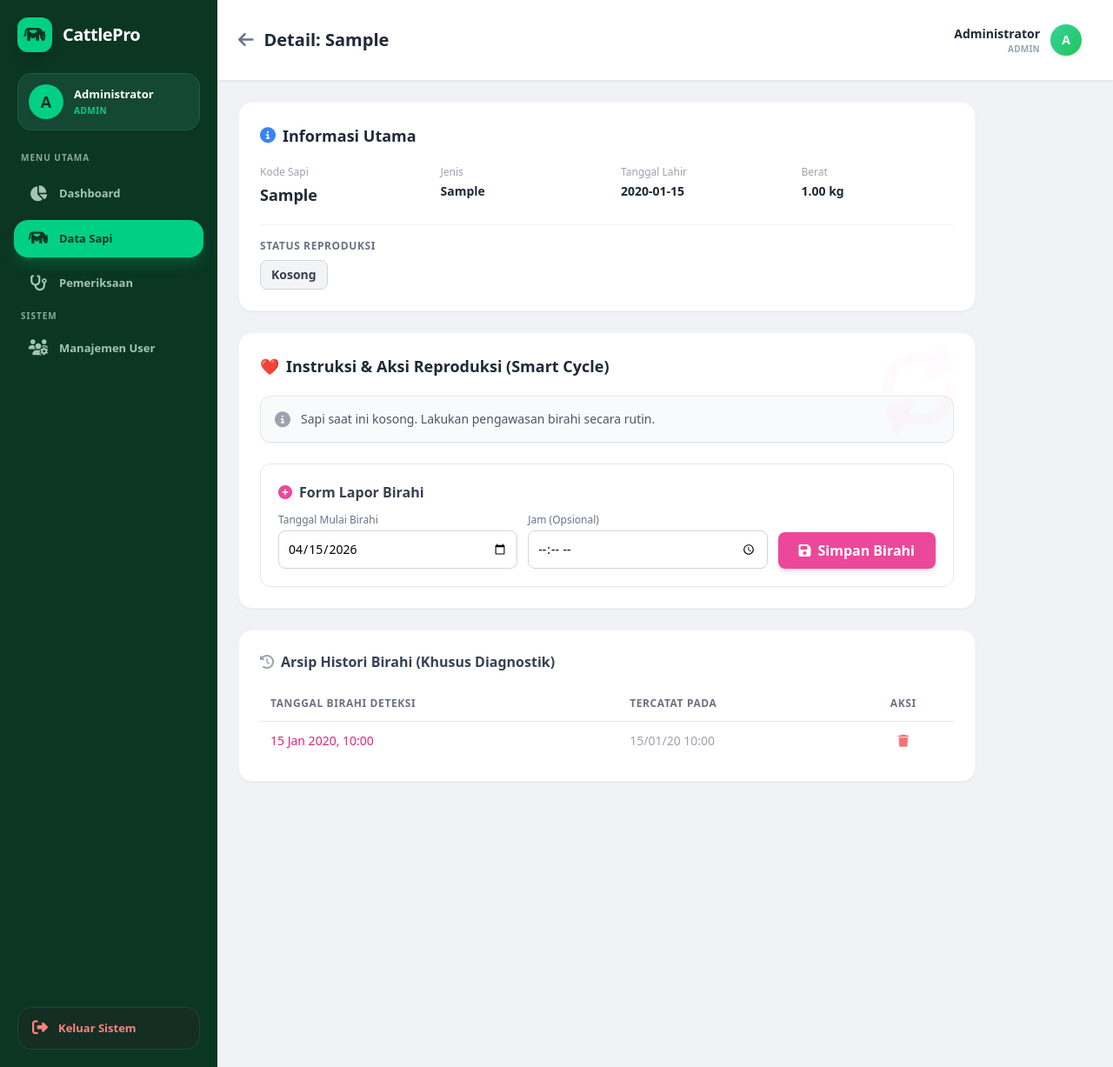
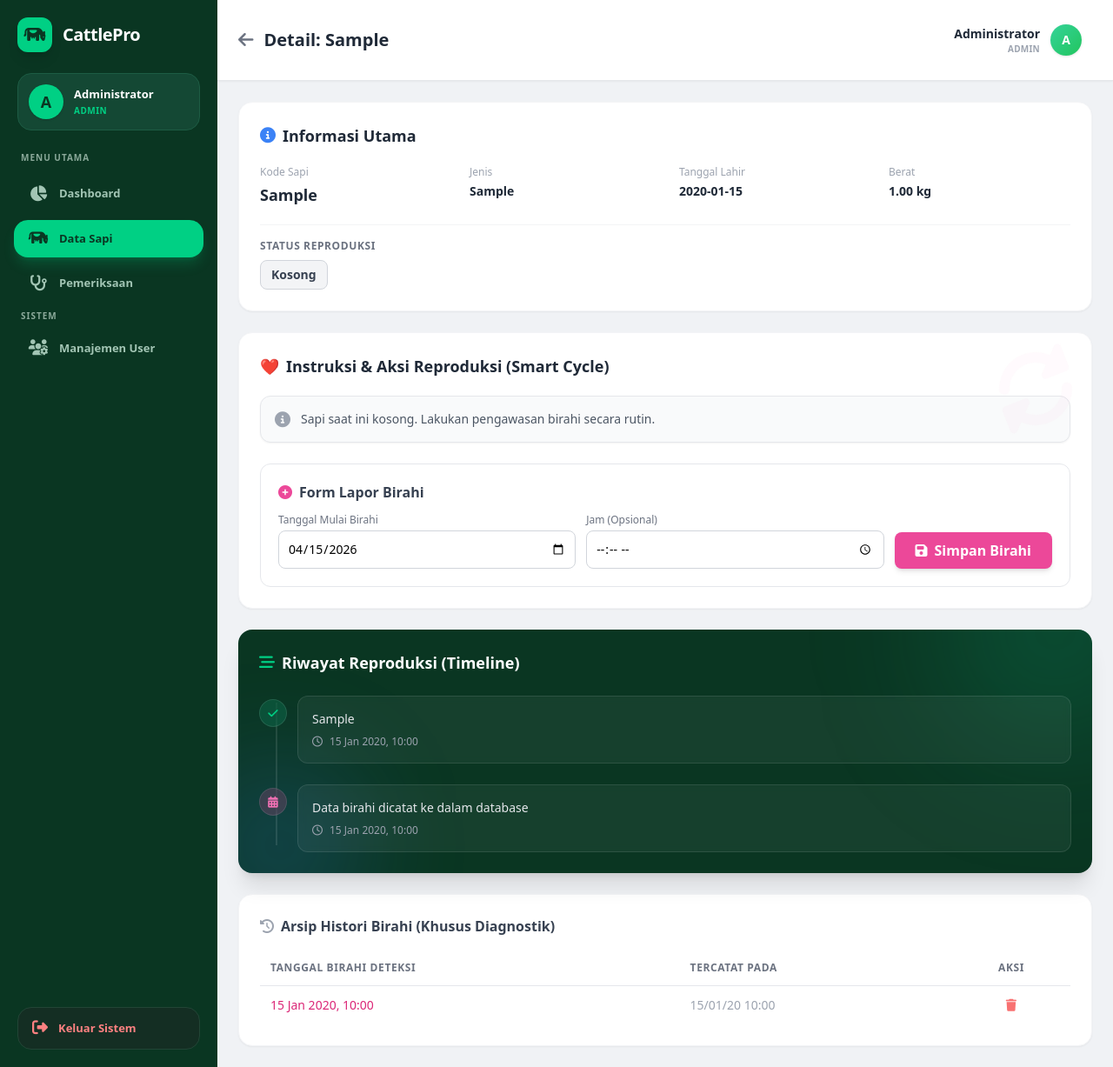
Before and after one commit to DANANGG28/cattlepro, a PHP site: page /detail_sapi.php?id=1 in a window 1280 px wide. Shown: the whole page at 87% size. Run offline with PHP 8.4, Linux system fonts and the light colour scheme; a user stored in the database is signed in; data comes from the database, SQL or seed files in the repository; tables that the repository leaves empty hold one stand-in row (values such as "Sample post"); some libraries are stand-ins or nearby versions.

Commit message:
refactor: implement PRG pattern for form submissions, add Sapi model, and update dashboard UI and activity logging

```diff
--- a/dashboard.php
+++ b/dashboard.php
@@ -102,7 +102,7 @@ foreach($semua_sapi as $key => $s) {
 $recent_sapi_table = array_slice($semua_sapi, 0, 5);
 
 // Get recent activities for the timeline log
-$recentActivities = $sapi->getRecentActivities(8)->fetchAll(PDO::FETCH_ASSOC);
+$recentActivities = $sapi->getRecentActivities(5)->fetchAll(PDO::FETCH_ASSOC);
 ?>
 
 <!DOCTYPE html>
@@ -173,7 +173,7 @@ $recentActivities = $sapi->getRecentActivities(8)->fetchAll(PDO::FETCH_ASSOC);
                     </div>
                     <span class="text-[10px] text-gray-400 font-medium">Perhatian</span>
                 </div>
-                <h3 class="text-xs sm:text-[13px] text-gray-500 font-semibold mb-1 truncate">Gagal Hamil</h3>
+                <h3 class="text-xs sm:text-[13px] text-gray-500 font-semibold mb-1 truncate"> Sapi Gagal Hamil</h3>
                 <div class="text-2xl sm:text-3xl font-bold text-slate-800"><?php echo $count_gagal_hamil; ?></div>
             </div>
 
@@ -209,7 +209,7 @@ $recentActivities = $sapi->getRecentActivities(8)->fetchAll(PDO::FETCH_ASSOC);
                     </div>
                     <span class="text-[10px] text-gray-400 font-medium">Sehat</span>
                 </div>
-                <h3 class="text-xs sm:text-[13px] text-gray-500 font-semibold mb-1">Sapi Bunting</h3>
+                <h3 class="text-xs sm:text-[13px] text-gray-500 font-semibold mb-1">Sapi Hamil</h3>
                 <div class="text-2xl sm:text-3xl font-bold text-slate-800"><?php echo $count_bunting; ?></div>
             </div>
         </div>
--- a/detail_sapi.php
+++ b/detail_sapi.php
@@ -11,7 +11,7 @@ if (!isset($_GET['id'])) {
     exit;
 }
 
-$id_sapi = $_GET['id'];
+$id_sapi = intval($_GET['id']);
 $data_sapi = $sapi->getById($id_sapi);
 
 if (!$data_sapi) {
@@ -19,41 +19,43 @@ if (!$data_sapi) {
     exit;
 }
 
-
+// --- Handle hapus_birahi via GET (redirect after) ---
 if (isset($_GET['hapus_birahi'])) {
     if ($sapi->deleteBirahi($_GET['hapus_birahi'])) {
-        $pesan = "Data birahi berhasil dihapus.";
-        // Jika status sapi sedang dalam tahap 'Sudah Birahi', kembalikan statusnya ke 'Kosong'
         if ((isset($data_sapi['status_reproduksi']) ? $data_sapi['status_reproduksi'] : 'Kosong') == 'Sudah Birahi') {
             $sapi->updateStatusReproduksi($id_sapi, 'Kosong');
-            $data_sapi = $sapi->getById($id_sapi); // Refresh data agar form ikut berubah
         }
+        $_SESSION['flash_pesan'] = "Data birahi berhasil dihapus.";
     }
+    header("Location: detail_sapi.php?id=" . $id_sapi);
+    exit;
 }
 
-// Proses form input historis
+// --- PRG: Proses form POST lalu redirect ---
 if ($_SERVER["REQUEST_METHOD"] == "POST") {
 
     // Input Birahi
     if (isset($_POST['simpan_birahi'])) {
-        $tanggal_birahi = $_POST['tanggal_birahi'] . ' ' . date('H:i:s'); // Combine with current time if only date is passed
-        if(isset($_POST['waktu_birahi'])){
-            $tanggal_birahi = $_POST['tanggal_birahi'] . ' ' . $_POST['waktu_birahi'];
+        $tanggal_birahi = trim($_POST['tanggal_birahi']) . ' ' . date('H:i:s');
+        if(!empty($_POST['waktu_birahi'])){
+            $time_part = trim($_POST['waktu_birahi']);
+            if (strlen($time_part) == 5) $time_part .= ':00';
+            $tanggal_birahi = trim($_POST['tanggal_birahi']) . ' ' . $time_part;
         }
         $sapi->createBirahi($id_sapi, $tanggal_birahi);
         $sapi->updateStatusReproduksi($id_sapi, 'Sudah Birahi');
-        $pesan = "Data birahi ditambahkan. Status sapi: Sudah Birahi.";
         $sapi->logActivity($_SESSION['user_id'], 'tambah_birahi', "Mencatat birahi sapi: {$data_sapi['kode_sapi']}");
-        $data_sapi = $sapi->getById($id_sapi); // Refresh
+        $_SESSION['flash_pesan'] = "Data birahi ditambahkan. Status sapi: Sudah Birahi.";
     }
 
     // Input Inseminasi
     if (isset($_POST['simpan_ib'])) {
-        $sapi->setTanggalIB($id_sapi, $_POST['tanggal_ib']);
+        $tgl_ib = str_replace('T', ' ', trim($_POST['tanggal_ib']));
+        if (strlen($tgl_ib) == 16) $tgl_ib .= ':00';
+        $sapi->setTanggalIB($id_sapi, $tgl_ib);
         $sapi->updateStatusReproduksi($id_sapi, 'Sudah IB');
-        $pesan = "Data Inseminasi divalidasi. Status sapi: Sudah IB.";
         $sapi->logActivity($_SESSION['user_id'], 'inseminasi', "Melakukan IB pada sapi: {$data_sapi['kode_sapi']}");
-        $data_sapi = $sapi->getById($id_sapi);
+        $_SESSION['flash_pesan'] = "Data Inseminasi divalidasi. Status sapi: Sudah IB.";
     }
 
     // Input PKB
@@ -61,27 +63,25 @@ if ($_SERVER["REQUEST_METHOD"] == "POST") {
         $hasil = $_POST['hasil_pkb'];
         if ($hasil == 'Bunting') {
             $sapi->updateStatusReproduksi($id_sapi, 'Bunting');
-            $pesan = "Selamat! Sapi dinyatakan Bunting.";
+            $_SESSION['flash_pesan'] = "Selamat! Sapi dinyatakan Bunting.";
         } elseif ($hasil == 'Gagal') {
             $sapi->updateStatusReproduksi($id_sapi, 'Gagal Hamil');
             $sapi->setTanggalIB($id_sapi, null);
-            $pesan = "Sapi gagal hamil. Status diubah: Gagal Hamil.";
+            $_SESSION['flash_pesan'] = "Sapi gagal hamil. Status diubah: Gagal Hamil.";
         } else {
             $sapi->updateStatusReproduksi($id_sapi, 'Kosong');
             $sapi->setTanggalIB($id_sapi, null);
-            $pesan = "Sapi tidak bunting. Status kembali: Kosong.";
+            $_SESSION['flash_pesan'] = "Sapi tidak bunting. Status kembali: Kosong.";
         }
         $sapi->logActivity($_SESSION['user_id'], 'pkb', "Pemeriksaan Kebuntingan {$data_sapi['kode_sapi']}: $hasil");
-        $data_sapi = $sapi->getById($id_sapi);
     }
 
     // Input Kelahiran
     if (isset($_POST['simpan_kelahiran'])) {
         $sapi->updateStatusReproduksi($id_sapi, 'Kosong');
         $sapi->setTanggalIB($id_sapi, null);
-        $pesan = "Data kelahiran dicatat. Status sapi kembali: Kosong.";
         $sapi->logActivity($_SESSION['user_id'], 'kelahiran', "Mencatat kelahiran sapi dari indukan: {$data_sapi['kode_sapi']}");
-        $data_sapi = $sapi->getById($id_sapi);
+        $_SESSION['flash_pesan'] = "Data kelahiran dicatat. Status sapi kembali: Kosong.";
     }
 
     // Batal Birahi
@@ -91,41 +91,47 @@ if ($_SERVER["REQUEST_METHOD"] == "POST") {
             $sapi->deleteBirahi($latest['id']);
         }
         $sapi->updateStatusReproduksi($id_sapi, 'Kosong');
-        $pesan = "Status birahi dibatalkan. Kembali ke tahap kosong.";
         $sapi->logActivity($_SESSION['user_id'], 'batal_birahi', "Membatalkan laporan birahi sapi: {$data_sapi['kode_sapi']}");
-        $data_sapi = $sapi->getById($id_sapi);
+        $_SESSION['flash_pesan'] = "Status birahi dibatalkan. Kembali ke tahap kosong.";
     }
 
     // Batal IB
     if (isset($_POST['batal_ib'])) {
         $sapi->setTanggalIB($id_sapi, null);
         $sapi->updateStatusReproduksi($id_sapi, 'Sudah Birahi');
-        $pesan = "Laporan IB dibatalkan. Sapi kembali ke tahap Sudah Birahi.";
         $sapi->logActivity($_SESSION['user_id'], 'batal_ib', "Membatalkan laporan IB sapi: {$data_sapi['kode_sapi']}");
-        $data_sapi = $sapi->getById($id_sapi);
+        $_SESSION['flash_pesan'] = "Laporan IB dibatalkan. Sapi kembali ke tahap Sudah Birahi.";
     }
 
     // Batal Bunting
     if (isset($_POST['batal_bunting'])) {
         $sapi->updateStatusReproduksi($id_sapi, 'Sudah IB');
-        $pesan = "Status bunting dibatalkan. Sapi kembali ke tahap Sudah IB.";
         $sapi->logActivity($_SESSION['user_id'], 'batal_bunting', "Membatalkan status bunting sapi: {$data_sapi['kode_sapi']}");
-        $data_sapi = $sapi->getById($id_sapi);
+        $_SESSION['flash_pesan'] = "Status bunting dibatalkan. Sapi kembali ke tahap Sudah IB.";
     }
 
     // Reset Gagal Hamil
     if (isset($_POST['reset_gagal'])) {
         $sapi->updateStatusReproduksi($id_sapi, 'Kosong');
-        $pesan = "Status gagal hamil direset. Sapi kembali ke tahap Kosong.";
         $sapi->logActivity($_SESSION['user_id'], 'reset_gagal', "Mereset status gagal hamil sapi: {$data_sapi['kode_sapi']}");
-        $data_sapi = $sapi->getById($id_sapi);
+        $_SESSION['flash_pesan'] = "Status gagal hamil direset. Sapi kembali ke tahap Kosong.";
     }
 
+    // PRG: Redirect setelah semua POST selesai
+    header("Location: detail_sapi.php?id=" . $id_sapi);
+    exit;
+}
 
+// --- Flash message dari session (setelah redirect) ---
+$pesan = null;
+if (isset($_SESSION['flash_pesan'])) {
+    $pesan = $_SESSION['flash_pesan'];
+    unset($_SESSION['flash_pesan']);
 }
 
 // Ambil histori birahi setelah semua proses POST/GET selesei
 $histori_birahi = $sapi->getBirahiByIdSapi($id_sapi);
+$riwayat_aktivitas = $sapi->getHistoryBySapi($id_sapi);
 ?>
 
 <!DOCTYPE html>
@@ -137,7 +143,7 @@ $histori_birahi = $sapi->getBirahiByIdSapi($id_sapi);
     <script src="https://cdn.tailwindcss.com"></script>
     <link href="https://fonts.googleapis.com/css2?family=Plus+Jakarta+Sans:wght@400;500;600;700;800&display=swap" rel="stylesheet">
     <style>body { font-family: 'Plus Jakarta Sans', sans-serif; }</style>
-    <link rel="stylesheet" href="https://cdnjs.cloudflare.com/ajax/libs/font-awesome/6.0.0/css/all.min.css">
+    <link rel="stylesheet" href="https://cdnjs.cloudflare.com/ajax/libs/font-awesome/6.5.2/css/all.min.css">
 </head>
 <body class="bg-[#F0F2F5] font-sans flex overflow-hidden w-full h-screen relative">
 
@@ -153,9 +159,9 @@ $histori_birahi = $sapi->getBirahiByIdSapi($id_sapi);
         <div class="ml-auto flex items-center"><?php include 'components/profile_dropdown.php'; ?></div>
     </header>
 
-    <main class="p-4 pb-36 md:p-6 md:pb-6 space-y-6 max-w-4xl">
+    <main class="p-4 pb-36 md:p-6 md:pb-6 space-y-6 w-full">
 
-        <?php if(isset($pesan)): ?>
+        <?php if(!empty($pesan)): ?>
             <div class="bg-green-100 border border-green-400 text-green-700 px-4 py-3 rounded-xl relative flex items-center gap-2 text-sm">
                 <i class="fas fa-check-circle"></i>
                 <span><?php echo $pesan; ?></span>
@@ -389,6 +395,63 @@ $histori_birahi = $sapi->getBirahiByIdSapi($id_sapi);
             <?php endif; ?>
         </div>
 
+        <!-- Card: Riwayat Reproduksi (Vertical Timeline) -->
+        <div class="bg-[#0A3622] rounded-2xl shadow-xl p-6 relative overflow-hidden">
+            <!-- Glassmorphism decorative elements -->
+            <div class="absolute top-0 right-0 w-64 h-64 bg-emerald-500/20 rounded-full filter blur-[80px] -translate-y-1/2 translate-x-1/3"></div>
+            <div class="absolute bottom-0 left-0 w-48 h-48 bg-blue-500/20 rounded-full filter blur-[60px] translate-y-1/3 -translate-x-1/4"></div>
+
+            <h4 class="font-bold text-white mb-6 flex items-center gap-2 relative z-10 text-lg">
+                <i class="fas fa-stream text-[#00D084]"></i> Riwayat Reproduksi (Timeline)
+            </h4>
+
+            <div class="relative z-10 pl-3">
+                <div class="absolute left-[19px] top-2 bottom-2 w-0.5 bg-white/10"></div>
+                <div class="space-y-6">
+                    <?php if(count($riwayat_aktivitas) > 0): ?>
+                        <?php foreach($riwayat_aktivitas as $log):
+                            $jenis = $log['jenis'];
+                            // Tentukan ikon dan warna berdasarkan jenis aktivitas
+                            $icon = "fas fa-info";
+                            $bg_color = "bg-gray-500/20";
+                            $text_color = "text-gray-300";
+
+                            if (strpos($jenis, 'birahi') !== false) {
+                                $icon = "fas fa-calendar-alt"; $bg_color = "bg-pink-500/20"; $text_color = "text-pink-400";
+                            } elseif (strpos($jenis, 'inseminasi') !== false || strpos($jenis, 'ib') !== false) {
+                                $icon = "fas fa-syringe"; $bg_color = "bg-blue-500/20"; $text_color = "text-blue-400";
+                            } elseif (strpos($jenis, 'pkb') !== false) {
+                                $icon = "fas fa-stethoscope"; $bg_color = "bg-purple-500/20"; $text_color = "text-purple-400";
+                            } elseif (strpos($jenis, 'bunting') !== false) {
+                                $icon = "fas fa-baby"; $bg_color = "bg-green-500/20"; $text_color = "text-green-400";
+                            } elseif (strpos($jenis, 'kelahiran') !== false) {
+                                $icon = "fas fa-baby-carriage"; $bg_color = "bg-emerald-500/20"; $text_color = "text-emerald-400";
+                            } elseif (strpos($jenis, 'gagal') !== false) {
+                                $icon = "fas fa-times-circle"; $bg_color = "bg-red-500/20"; $text_color = "text-red-400";
+                            } else {
+                                $icon = "fas fa-check"; $bg_color = "bg-emerald-500/20"; $text_color = "text-[#00D084]";
+                            }
+                        ?>
+                        <div class="relative pl-8">
+                            <span class="absolute -left-3 top-1 flex h-8 w-8 items-center justify-center rounded-full <?php echo $bg_color; ?> border border-white/10 backdrop-blur-md">
+                                <i class="<?php echo $icon; ?> text-[13px] <?php echo $text_color; ?>"></i>
+                            </span>
+                            <div class="bg-white/5 border border-white/10 backdrop-blur-sm rounded-xl p-4 transition hover:bg-white/10">
+                                <p class="text-sm text-gray-200"><?php echo htmlspecialchars($log['deskripsi']); ?></p>
+                                <div class="flex items-center gap-2 mt-2 text-xs text-gray-400">
+                                    <i class="far fa-clock"></i>
+                                    <span><?php echo date('d M Y, H:i', strtotime($log['created_at'])); ?></span>
+                                </div>
+                            </div>
+                        </div>
+                        <?php endforeach; ?>
+                    <?php else: ?>
+                        <div class="pl-6 text-sm text-gray-400 italic">Belum ada riwayat reproduksi.</div>
+                    <?php endif; ?>
+                </div>
+            </div>
+        </div>
+
         <!-- Card: Arsip Histori Birahi -->
         <div class="bg-white rounded-2xl shadow-sm border border-gray-100 p-6">
             <h4 class="font-semibold text-gray-700 mb-4 flex items-center gap-2">
--- a/export_sapi.php
+++ b/export_sapi.php
@@ -61,7 +61,7 @@ $exported_by = $current_user['nama'] ?? 'Admin';
     <meta name="viewport" content="width=device-width, initial-scale=1.0">
     <title>Export Data Sapi - CattlePro</title>
     <link href="https://fonts.googleapis.com/css2?family=Plus+Jakarta+Sans:wght@400;500;600;700;800&display=swap" rel="stylesheet">
-    <link rel="stylesheet" href="https://cdnjs.cloudflare.com/ajax/libs/font-awesome/6.0.0/css/all.min.css">
+    <link rel="stylesheet" href="https://cdnjs.cloudflare.com/ajax/libs/font-awesome/6.5.2/css/all.min.css">
     <style>
         * { margin: 0; padding: 0; box-sizing: border-box; }
 
--- a/models/Sapi.php
+++ b/models/Sapi.php
@@ -184,6 +184,45 @@ class Sapi {
         return $stmt;
     }
 
+    // Get combined history by sapi ID
+    public function getHistoryBySapi($id) {
+        $data = $this->getById($id);
+        if (!$data) return [];
+        $kode = '%' . $data['kode_sapi'] . '%';
+
+        // 1. Fetch from log_aktivitas (matching kode_sapi in deskripsi)
+        $query_log = "SELECT created_at, jenis_aktivitas as jenis, deskripsi FROM log_aktivitas WHERE deskripsi LIKE :kode";
+        $stmt_log = $this->conn->prepare($query_log);
+        $stmt_log->bindParam(':kode', $kode);
+        $stmt_log->execute();
+        $logs = $stmt_log->fetchAll(PDO::FETCH_ASSOC);
+
+        // 2. Fetch from birahi table
+        $query_birahi = "SELECT tanggal_birahi as created_at, 'birahi_record' as jenis, 'Data birahi dicatat ke dalam database' as deskripsi FROM birahi WHERE id_sapi = :id";
+        $stmt_birahi = $this->conn->prepare($query_birahi);
+        $stmt_birahi->bindParam(':id', $id);
+        $stmt_birahi->execute();
+        $birahis = $stmt_birahi->fetchAll(PDO::FETCH_ASSOC);
+
+        // 3. Combine and Sort by created_at DESC
+        $logs = is_array($logs) ? $logs : [];
+        $birahis = is_array($birahis) ? $birahis : [];
+
+        $history = array_merge($logs, $birahis);
+
+        if (is_array($history)) {
+            usort($history, function($a, $b) {
+                $timeA = isset($a['created_at']) ? strtotime($a['created_at']) : 0;
+                $timeB = isset($b['created_at']) ? strtotime($b['created_at']) : 0;
+                return ($timeB ?: 0) <=> ($timeA ?: 0);
+            });
+        } else {
+            $history = [];
+        }
+
+        return $history;
+    }
+
     // --- Prediction Methods ---
 
     // Calculate reproduction prediction score
```
Also changed, not shown: sapi.php (+23 -9 lines).
